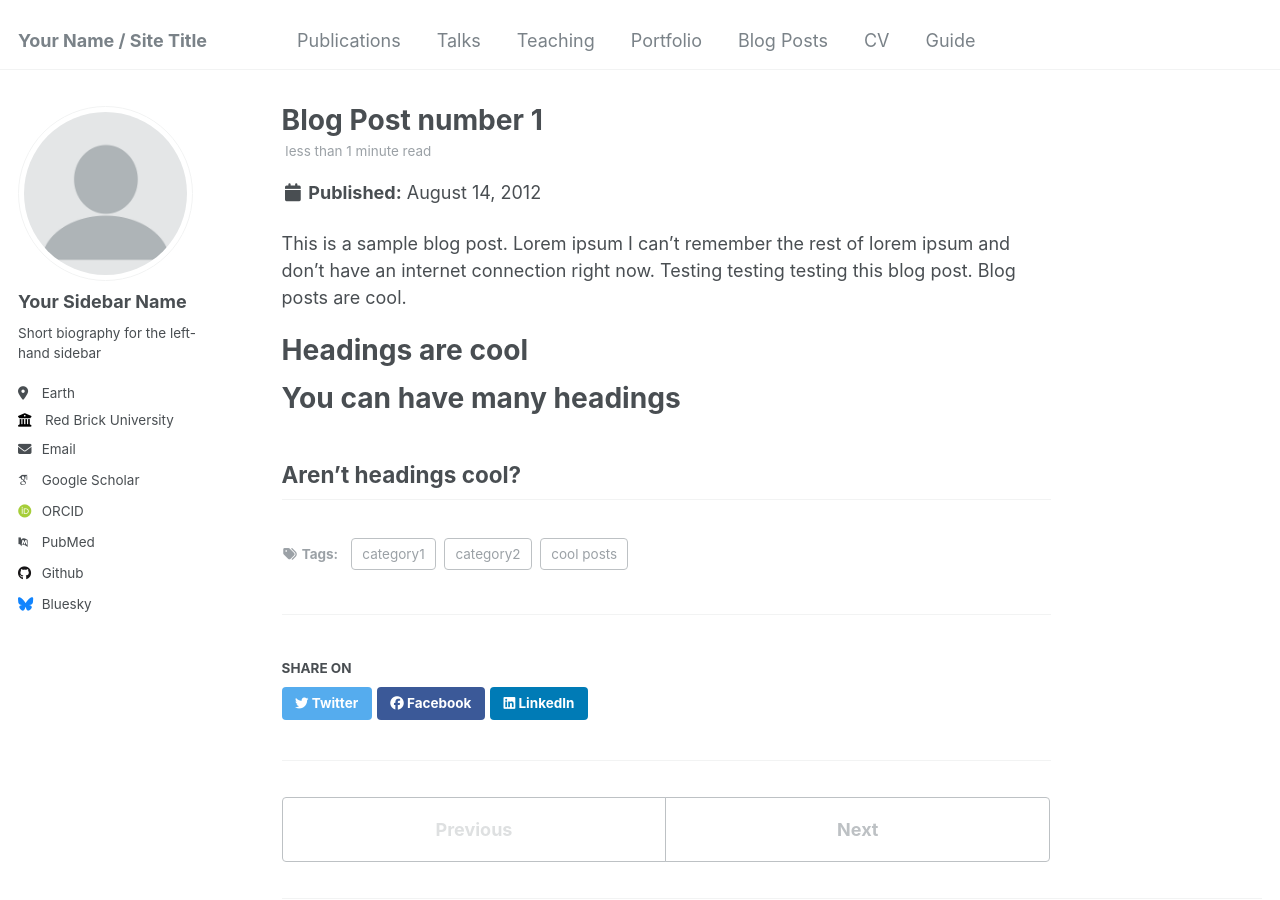
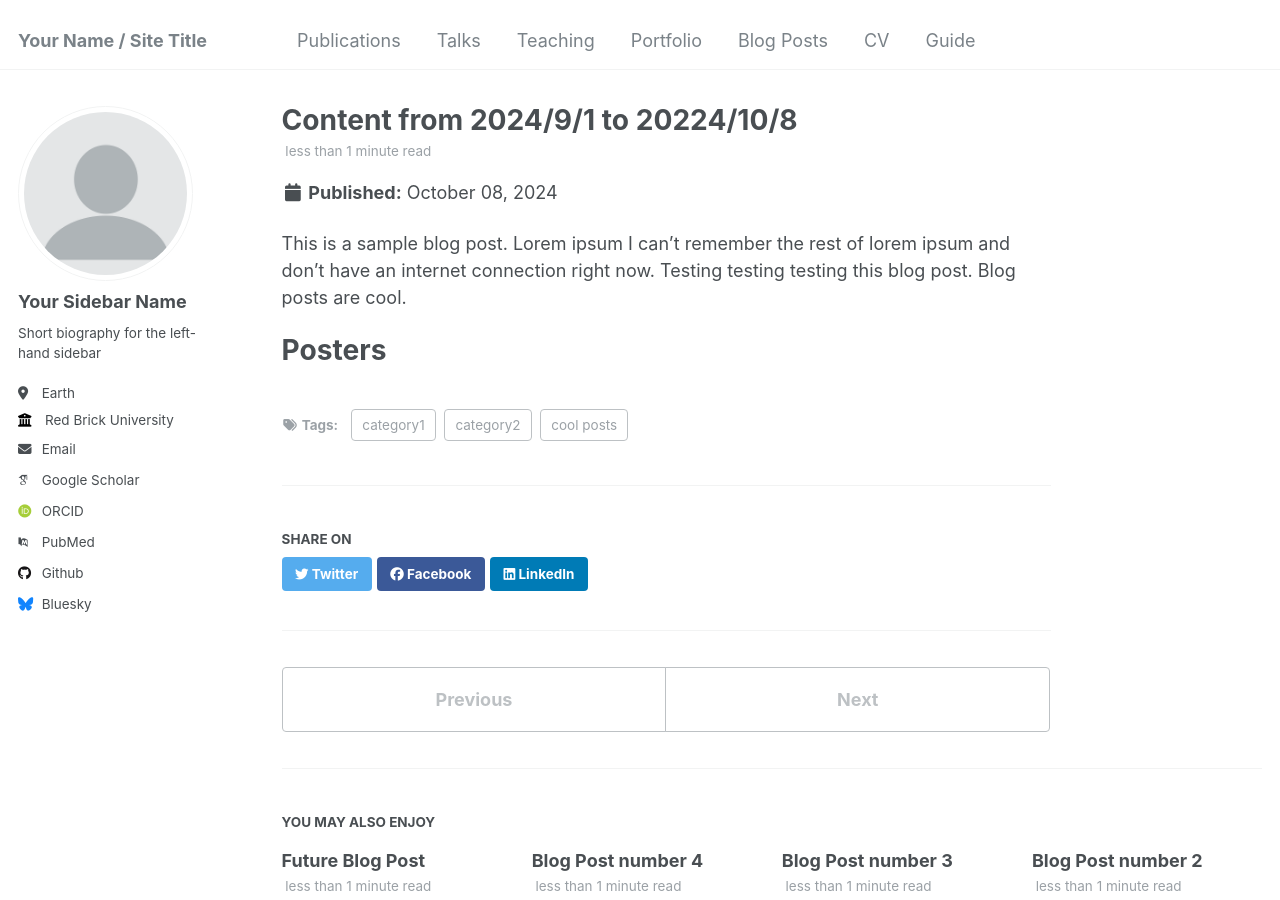
Before and after one commit to JeremyZXi/cs-class, a Jekyll site: the page built from _posts/2012-08-14-blog-post-1.md, in a window 1280 px wide and 900 px high. Built offline with Jekyll 4.4.1, drawn with Linux system fonts in a browser that asks for light colours; some web fonts are replaced.

Commit message:
update blog

```diff
--- a/_posts/2012-08-14-blog-post-1.md
+++ b/_posts/2012-08-14-blog-post-1.md
@@ -1,6 +1,6 @@
 ---
-title: 'Blog Post number 1'
-date: 2012-08-14
+title: 'Content from 2024/9/1 to 20224/10/8'
+date: 2024-10-8
 permalink: /posts/2012/08/blog-post-1/
 tags:
   - cool posts
@@ -10,11 +10,4 @@ tags:
 
 This is a sample blog post. Lorem ipsum I can't remember the rest of lorem ipsum and don't have an internet connection right now. Testing testing testing this blog post. Blog posts are cool.
 
-Headings are cool
-======
-
-You can have many headings
-======
-
-Aren't headings cool?
-------
+# Posters
```
